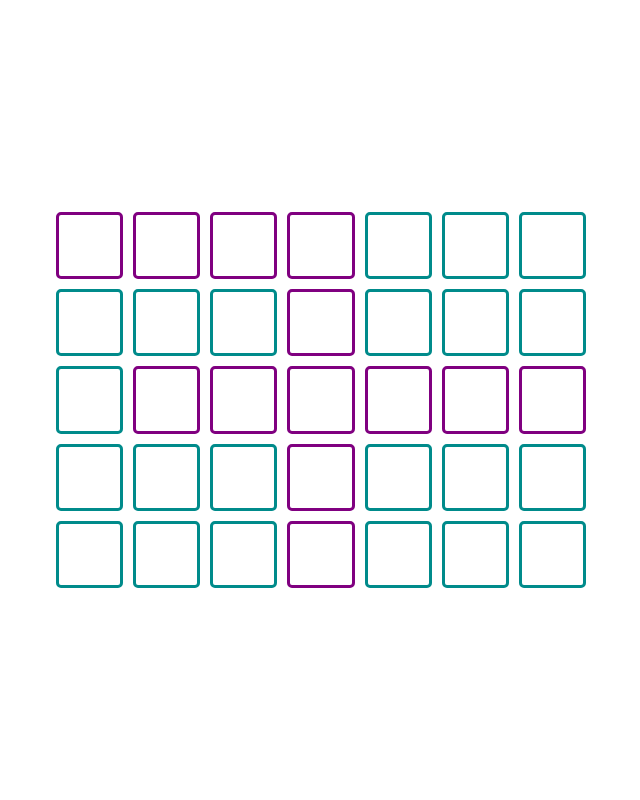
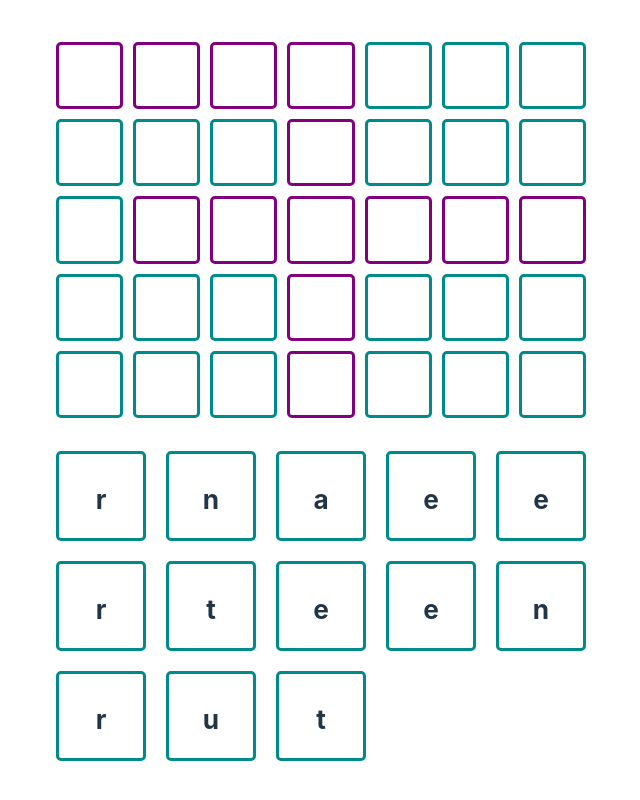
Before and after one commit to guyfoz77/alphagrid, a React (Vite) app: page / in a window 1280 px wide. Shown: the whole page, without its empty margins (319-959 px from the left). Built offline with nearby package versions, Linux system fonts and the light colour scheme.

Commit message:
Display letters not on board in letterContainer

```diff
--- a/src/App.jsx
+++ b/src/App.jsx
@@ -13,7 +13,7 @@ function App() {
   return (
     <div className="mainContainer">
       <Board gameState={gameState} />
-      {/* <SpareLetters /> */}
+      <SpareLetters gameState={gameState} />
     </div>
   )
 }
--- a/src/components/SpareLetters.jsx
+++ b/src/components/SpareLetters.jsx
@@ -1,22 +1,46 @@
 import '../sass/letterContainer.scss'
 
-export function SpareLetters({ letters, handleOnDrag }) {
-  const displayLetters = Array.from(
-    { length: Math.max(10, letters.length) },
-    (_, index) => letters[index] || ''
+// export function xSpareLetters({ letters, handleOnDrag }) {
+//   const displayLetters = Array.from(
+//     { length: Math.max(10, letters.length) },
+//     (_, index) => letters[index] || ''
+//   )
+
+//   return (
+//     <div className="letterContainer">
+//       {displayLetters.map((letter, index) => (
+//         <div
+//           key={index}
+//           className={`letter ${letter ? 'draggable' : ''}`}
+//           draggable={!!letter}
+//           onDragStart={(e) => letter && handleOnDrag(e, letter, index)}
+//         >
+//           {letter}
+//         </div>
+//       ))}
+//     </div>
+//   )
+// }
+
+function LetterTile({ letterObject }) {
+  return (
+    <div className="letterTile letter" draggable>
+      <h3>{letterObject.letter}</h3>
+    </div>
   )
+}
 
+export function SpareLetters({ gameState }) {
+  const letters = [...gameState.letters]
+  const lettersToDisplay = letters.filter((letter) => {
+    if (!letter.onBoard) return letter
+  })
+
+  console.log(letters)
   return (
     <div className="letterContainer">
-      {displayLetters.map((letter, index) => (
-        <div
-          key={index}
-          className={`letter ${letter ? 'draggable' : ''}`}
-          draggable={!!letter}
-          onDragStart={(e) => letter && handleOnDrag(e, letter, index)}
-        >
-          {letter}
-        </div>
+      {lettersToDisplay.map((letter, index) => (
+        <LetterTile letterObject={letter} key={index} />
       ))}
     </div>
   )
```
Also changed, not shown: src/components/Letter.jsx (deleted, +0 -7 lines).
